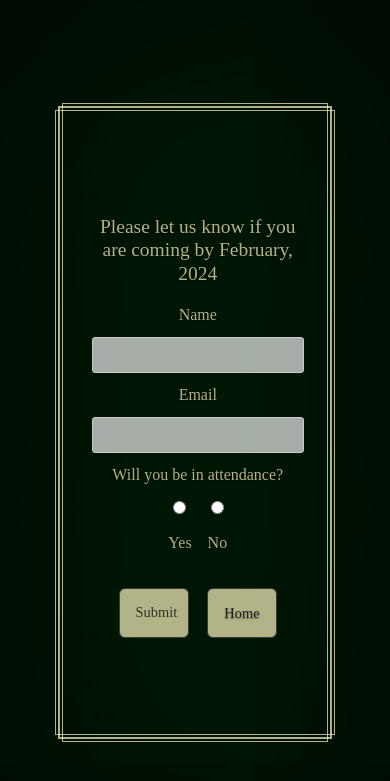
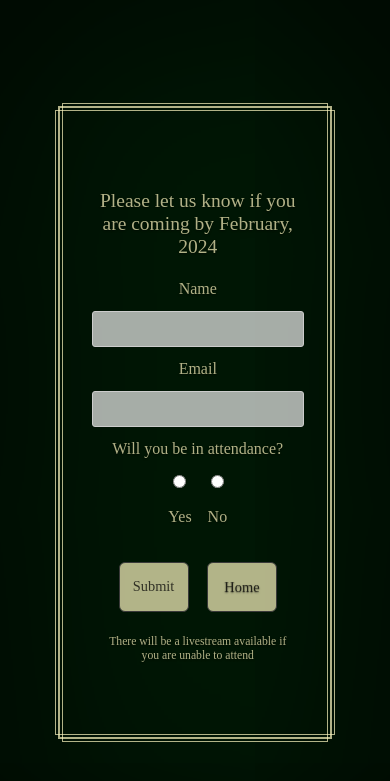
Before and after one commit to smbirch/weddingsite, a Flask app: page /rsvp in a window 390 px wide. Shown: the top 781 px of the page. Run offline with Flask 2, Linux system fonts and the light colour scheme; some web fonts are replaced.

Commit message:
adjusting padding

```diff
--- a/app.py
+++ b/app.py
@@ -11,7 +11,9 @@ load_dotenv()
 
 
 app = Flask(__name__)
-app.secret_key = os.getenv("app_secret_key")
+# app.secret_key = os.getenv("app_secret_key")
+app.secret_key = "secret_key"
+
 
 mail = Mail()
 app.config["MAIL_SERVER"] = "smtp.office365.com"
--- a/static/css/style.css
+++ b/static/css/style.css
@@ -392,9 +392,12 @@ col-4 {
   }
 
   .btn {
-    padding-left: 1rem;
-    padding-right: 1rem;
+
   }
+}
+
+.extrapadtop {
+  padding-top: 1rem;
 }
 
 @media (max-height: 700px) {
--- a/templates/rsvp.html
+++ b/templates/rsvp.html
@@ -4,7 +4,6 @@
     <div class="col-12 padhelp">
       <h2>Please let us know if you are coming by February, 2024</h2>
     </div>
-
     {% if success %}
       {{redirect(url_for("thanks"))}}
     {% else %}
@@ -31,13 +30,16 @@
             <a class="btn btnpad" href="{{ url_for('index')}}" role="button">Home</a>
           </div>
         </form>
-      </form>
-
+      </div>
     {% endif %}
+    <div class="row">
+      <h3 class="extrapadtop">There will be a livestream available if you are unable to attend</h3>
 
     </div>
 
   </div>
-  </div>
+
+
+
 
 {% endblock %}
```
Lines whose indentation alone changed are shown as unchanged.
